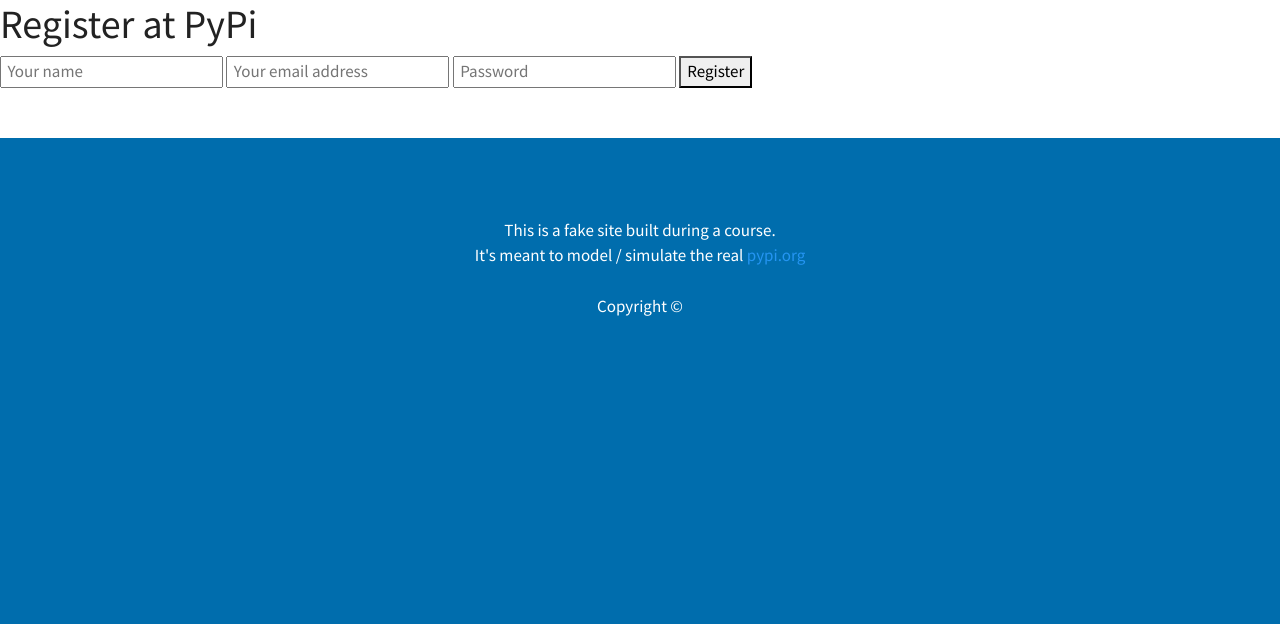
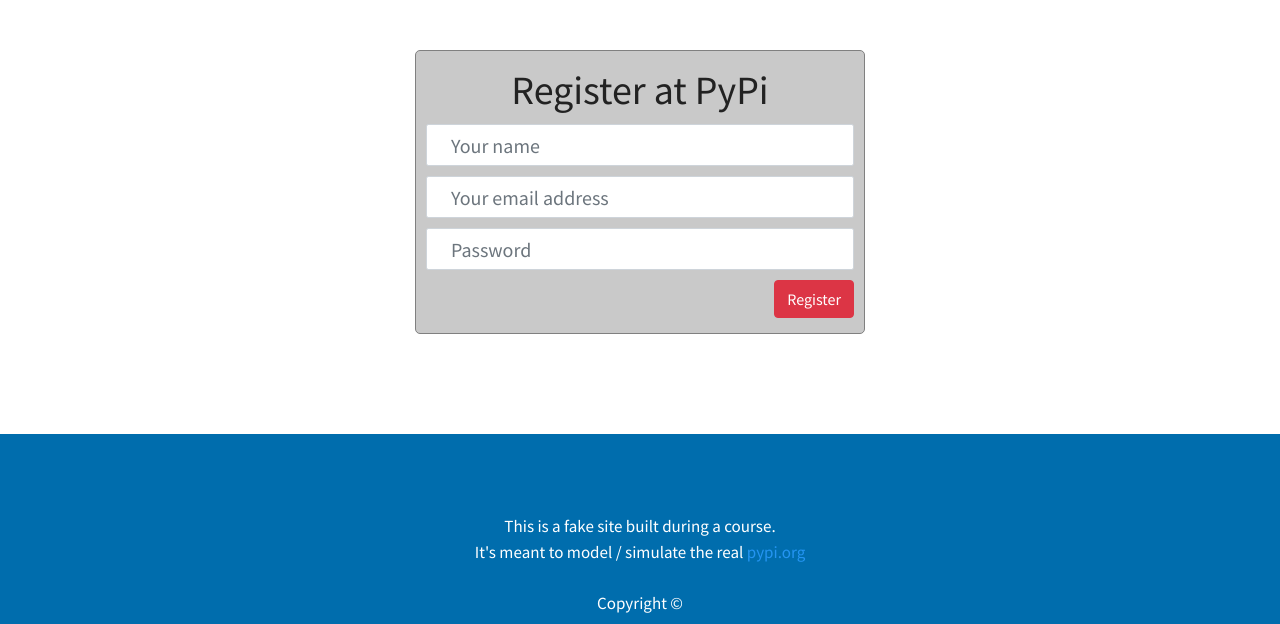
Before and after one commit to SzilvasiPeter/DataDrivenWebApps, a Flask app: page /account/register in a window 1280 px wide. Shown: the part 85-709 px from the top of the page. Run offline with Flask 2, Linux system fonts and the light colour scheme; some libraries are stand-ins or nearby versions.

Commit message:
A little design for the registration form

```diff
--- /dev/null
+++ b/pypi_org/static/css/account.css
@@ -0,0 +1,27 @@
+
+.form-container {
+    padding: 50px;
+}
+
+form.account-form > * {
+    margin-top: 5px;
+    margin-bottom: 5px;
+}
+
+form.account-form h1 {
+    text-align: center;
+}
+
+form.account-form button {
+    float: right;
+}
+
+form.account-form {
+    margin-left: auto;
+    margin-right: auto;
+    max-width: 450px;
+    background-color: #c9c9c9;
+    border: 1px solid gray;
+    border-radius: 5px;
+    padding: 10px;
+}
--- a/pypi_org/templates/account/register.html
+++ b/pypi_org/templates/account/register.html
@@ -2,16 +2,19 @@
 {% block title %}About PyPI Demo{% endblock %}
 
 {% block main_content %}
+    <div class="form-container">
+        <form action="" method="POST" class="account-form">
+            <h1>Register at PyPi</h1>
 
-    <form action="" method="POST">
-        <h1>Register at PyPi</h1>
-        <input type="text" placeholder=" Your name">
-        <input type="text" placeholder=" Your email address">
-        <input type="password" placeholder=" Password">
-        <button type="submit">Register</button>
-    </form>
+            <input type="text" placeholder=" Your name" class="form-control">
+            <input type="text" placeholder=" Your email address" class="form-control">
+            <input type="password" placeholder=" Password" class="form-control">
+            <button type="submit" class="btn btn-danger">Register</button>
+            <div style="clear: both;"></div>
+        </form>
+    </div>
 {% endblock %}
 
 {% block additional_css %}
-<!-- this would be css from about.html -->
+    <link rel="stylesheet" href="/static/css/account.css">
 {% endblock %}
```
